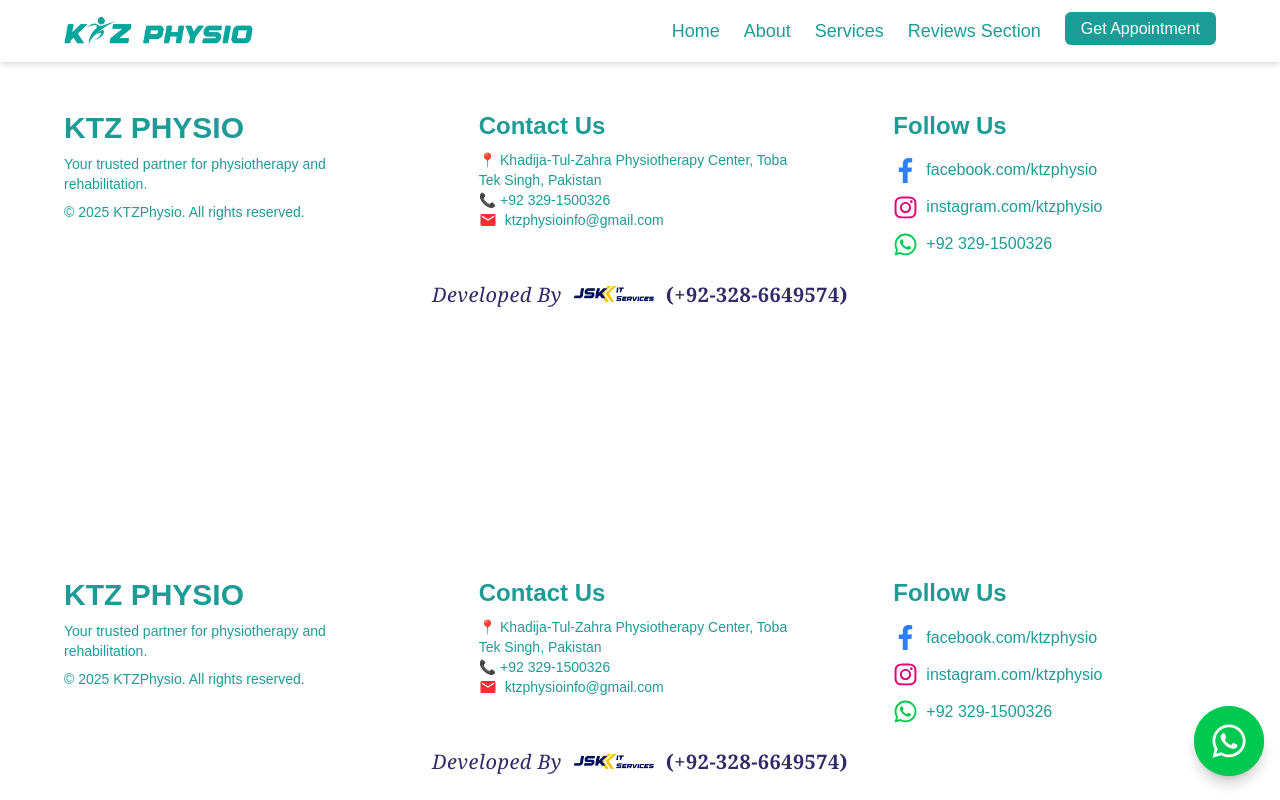
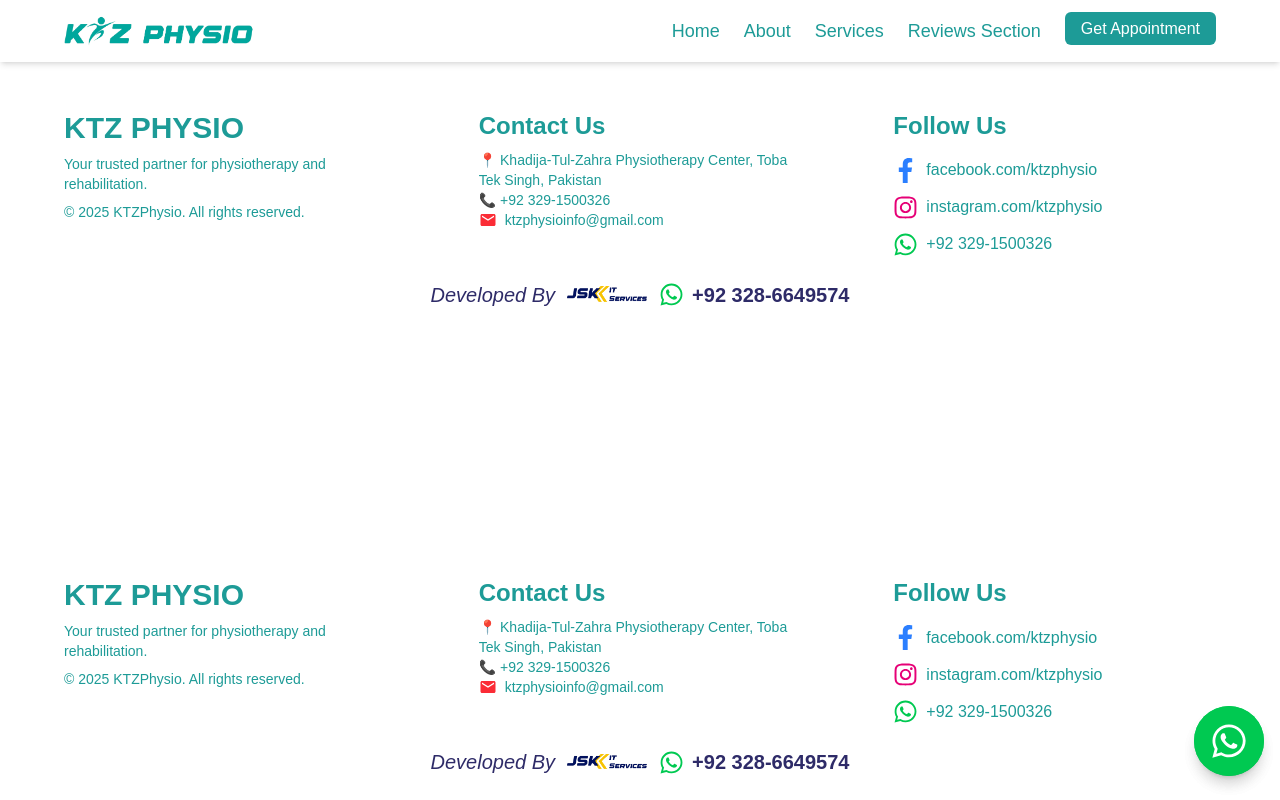
Before and after one commit to Neha5326/KTZ-PHYSIO, a Next.js app: page /components/Footer in a window 1280 px wide. Built offline with nearby package versions, Linux system fonts and the light colour scheme.

Commit message:
icon change

```diff
--- a/src/app/components/BackgroundSlider/page.js
+++ b/src/app/components/BackgroundSlider/page.js
@@ -41,7 +41,7 @@
     arrows: false,
   };
 
-  const slides = ["/img5.jpg", "/Cerebral-Palsy.jpg", "/physio.png"];
+  const slides = ["/img6.jpg", "/Cerebral-Palsy.jpg", "/physio.png"];
 
   return (
     <div className="relative w-full h-full">
--- a/src/app/components/Footer/page.js
+++ b/src/app/components/Footer/page.js
@@ -65,7 +65,7 @@
         </div>
 
         {/* Bottom Small Line */}
-<div className="mt-6 text-center text-lg md:text-xl font-serif tracking-wide text-primary  flex items-center justify-center gap-3">
+        <div className="mt-6 text-center text-lg md:text-xl text-primary  flex items-center justify-center gap-3">
           <span className="italic">Developed By</span>
           <Image
             src="/jsk-logo.png"
@@ -75,13 +75,15 @@
             className="inline-block w-12 md:w-20 h-auto"
           />
           <a
-    href="https://wa.me/923286649574"
+            href="https://api.whatsapp.com/send?phone=923286649574&text=hello%20i%20want%20to%20get%20more%20information%20about%20your%20work"
             target="_blank"
             rel="noopener noreferrer"
-    className="text-primary font-bold hover:underline"
+            className="flex items-center gap-2 text-primary font-bold "
           >
-    (+92-328-6649574)
+            <FaWhatsapp size={25} className="text-green-500" />
+            <span>+92 328-6649574</span>
           </a>
+
         </div>
 
 
@@ -90,7 +92,7 @@
 
       {/* Floating WhatsApp Icon */}
       <a
-        href="https://wa.me/923291500326?text=Hello%20I%20want%20to%20book%20an%20appointment"
+        href="https://api.whatsapp.com/send?phone=923291500326&text=hello%20i%20want%20to%20book%20an%20appointment"
         target="_blank"
         rel="noopener noreferrer"
         className="fixed z-50 p-4 text-white transition bg-green-500 rounded-full shadow-lg bottom-6 right-4 hover:bg-green-600"
@@ -98,6 +100,7 @@
         <FaWhatsapp size={38} />
       </a>
 
+
     </div>
   );
 };
--- a/src/app/layout.js
+++ b/src/app/layout.js
@@ -15,13 +15,13 @@
   subsets: ["latin"],
 });
 export const metadata = {
-  title: "PHYSIOTHERAPY CENTER",
+  title: "KTZ PHYSIOTHERAPY CENTER",
   description: "Physiotherapy & Rehab Center",
   icons: {
     icon: "/logo.png",
   },
   openGraph: {
-    title: "PHYSIOTHERAPY CENTER",
+    title: "KTZ PHYSIOTHERAPY CENTER",
     description: "Physiotherapy & Rehab Center",
     url: "https://ktz-physio.vercel.app/",
     siteName: "Khadija Tul Zahra Physio Therapy Center",
```
Also changed, not shown: public/img6.jpg (added). Lines whose indentation alone changed are shown as unchanged.
